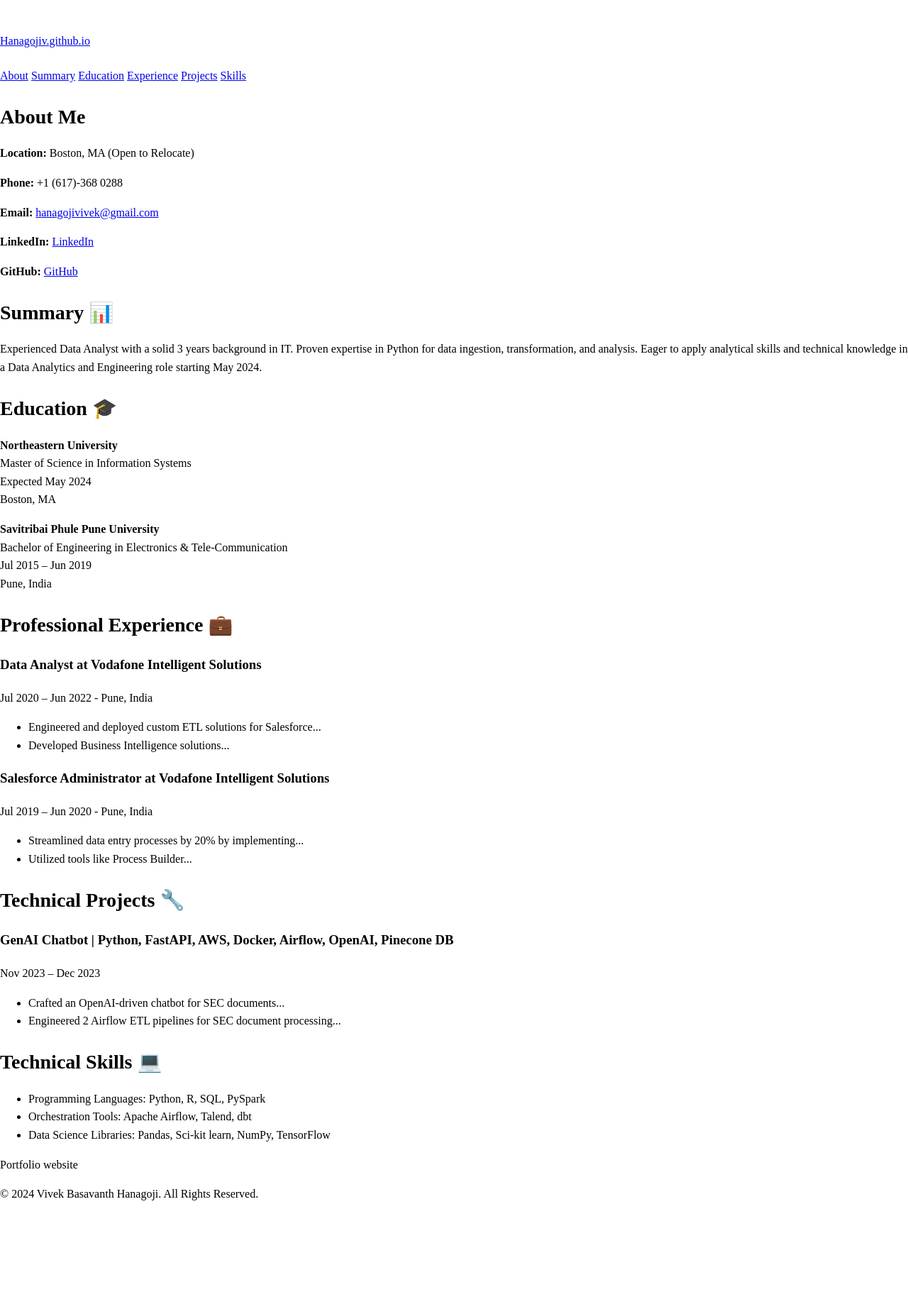
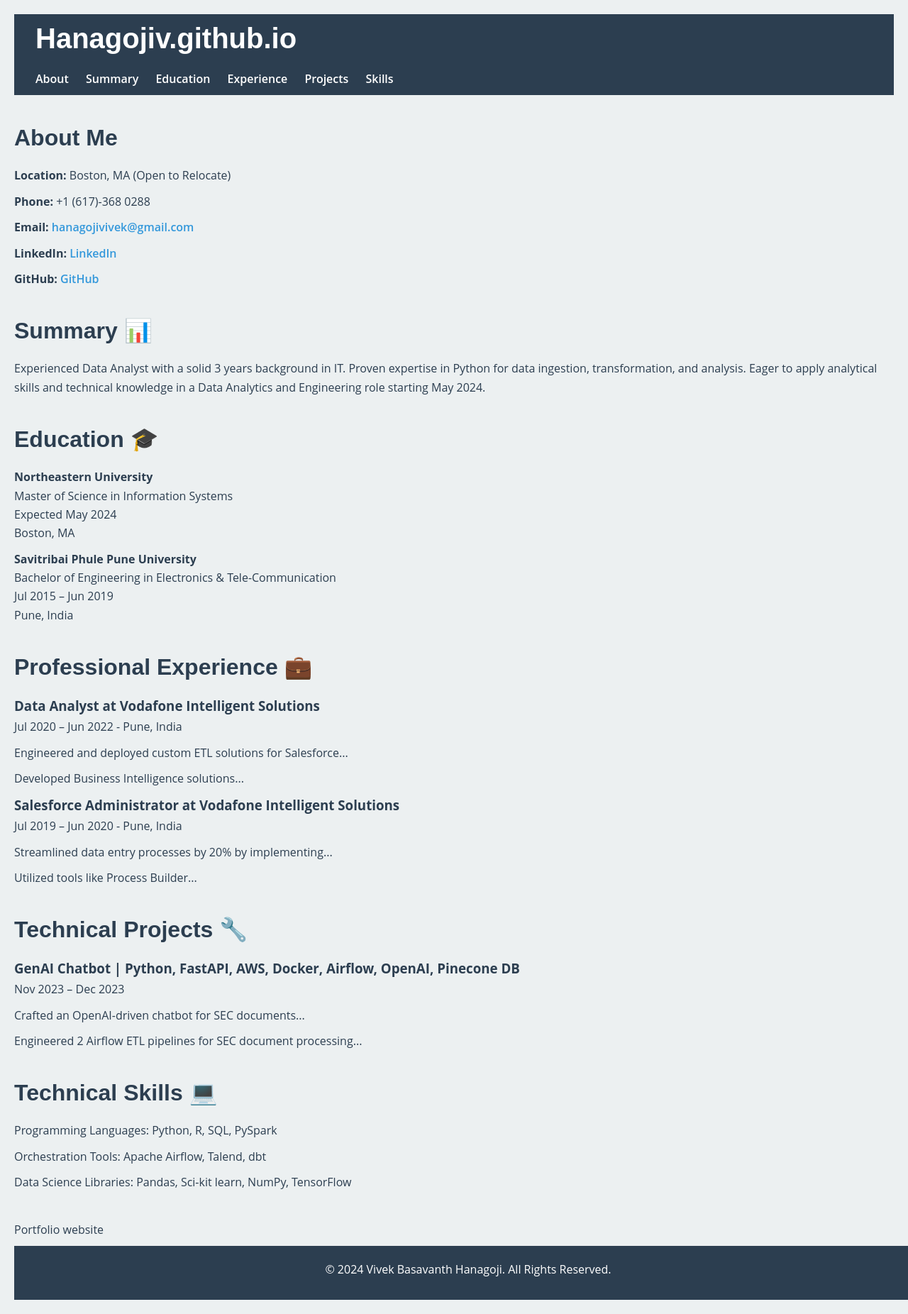
Before and after one commit to Hanagojiv/Hanagojiv.github.io, a Jekyll site: the page built from README.md, in a window 1280 px wide. Shown: the whole page at 71% size. Built offline with Jekyll 4.4.1, drawn with Linux system fonts in a browser that asks for light colours; our own code applies the rules of GitHub Pages for plain Markdown files; before the commit the page ends 1712 px from its top, so only the background shows below that.

Commit message:
Background and font change

```diff
--- a/assets/css/style.css
+++ b/assets/css/style.css
@@ -1,61 +1,118 @@
-body {
-    font-family: var(--body-font);
-    font-size: 16px; /* Base font size */
-    line-height: 1.6;
-    color: var(--text-color);
-    background: var(--background-color);
+/* Define your color scheme and fonts */
+:root {
+    --primary-color: #2c3e50; /* A strong primary color for headings and navbar */
+    --secondary-color: #3498db; /* A secondary color for links and buttons */
+    --background-color: #ecf0f1; /* A light background to keep the content readable */
+    --text-color: #2c3e50; /* A color that contrasts well against the background for regular text */
+    --heading-font: 'Montserrat', sans-serif;
+    --body-font: 'Open Sans', sans-serif;
+    --border-radius: 4px;
+}
+
+/* Import the Google fonts */
+@import url('https://fonts.googleapis.com/css2?family=Montserrat:wght@400;600&family=Open+Sans:wght@400;600&display=swap');
+
+/* Reset some basic elements for consistency */
+body, h1, h2, h3, h4, h5, h6, p, ul, ol, li, a {
     margin: 0;
     padding: 0;
+    border: 0;
+    vertical-align: baseline;
+    text-decoration: none;
+    list-style: none;
 }
 
-h1, .h1 {
-    font-size: 2rem; /* Heading size */
-    font-weight: 700; /* Bold */
-    margin-bottom: 1rem; /* Space below heading */
+/* Apply the root variables */
+body {
+    background: var(--background-color);
+    color: var(--text-color);
+    font-family: var(--body-font);
+    line-height: 1.65;
+    padding: 20px;
 }
 
-h2, .h2 {
-    font-size: 1.75rem;
-    font-weight: 600; /* Slightly less bold than h1 */
-    margin-bottom: 0.75rem;
+/* Style the main heading */
+h1 {
+    font-family: var(--heading-font);
+    color: var(--primary-color);
+    margin-bottom: 0.5em;
+    font-size: 2.5rem;
+    line-height: 1.2;
 }
 
-p {
-    font-size: 1rem; /* Paragraph size matches base size */
-    margin-bottom: 1rem; /* Space below paragraphs */
+/* Style the section headings */
+h2 {
+    font-family: var(--heading-font);
+    color: var(--primary-color);
+    margin: 20px 0;
+    font-size: 2rem;
+    line-height: 1.25;
 }
 
-a, .button {
-    font-size: 1rem; /* Ensure buttons and links are readable */
-    font-weight: 500; /* Medium weight for clickable items */
-    /* ... other styles ... */
+/* Style the body text */
+p, li {
+    font-family: var(--body-font);
+    font-size: 1rem;
+    margin-bottom: 10px;
 }
 
-/* Navigation Bar */
-.navbar {
-    /* ... other styles ... */
-    font-size: 1rem;
+/* Style the links */
+a {
+    color: var(--secondary-color);
+    font-weight: 600;
 }
 
-/* Ensure consistency in list items */
-ul, ol {
-    font-size: 1rem;
-    margin-bottom: 1rem;
+/* Navbar styling */
+.navbar {
+    background: var(--primary-color);
+    padding: 10px 20px;
 }
 
-/* Footer */
-footer {
-    font-size: 0.875rem; /* Slightly smaller text for footer */
-    /* ... other styles ... */
+.navbar a {
+    color: white;
+    margin: 0 10px;
+    font-weight: 600;
 }
 
-/* Add responsive typography for smaller devices */
+.navbar a:hover {
+    color: var(--background-color);
+}
+
+/* Footer styling */
+footer {
+    background: var(--primary-color);
+    color: white;
+    text-align: center;
+    padding: 20px;
+    position: relative;
+    bottom: 0;
+    width: 100%;
+}
+
+/* Add some spacing to the sections for better readability */
+section {
+    margin: 40px 0;
+}
+
+/* Style your buttons or call-to-action links */
+.button {
+    background: var(--secondary-color);
+    color: white;
+    padding: 10px 15px;
+    border-radius: var(--border-radius);
+    transition: background-color 0.3s;
+}
+
+.button:hover {
+    background: darken(var(--secondary-color), 10%);
+}
+
+/* Responsive design adjustments */
 @media (max-width: 768px) {
-    h1, .h1 {
-        font-size: 1.75rem; /* Smaller heading for mobile */
+    h1 {
+        font-size: 2rem;
     }
-    h2, .h2 {
+    h2 {
         font-size: 1.5rem;
     }
-    /* Adjust other elements as necessary */
 }
```
